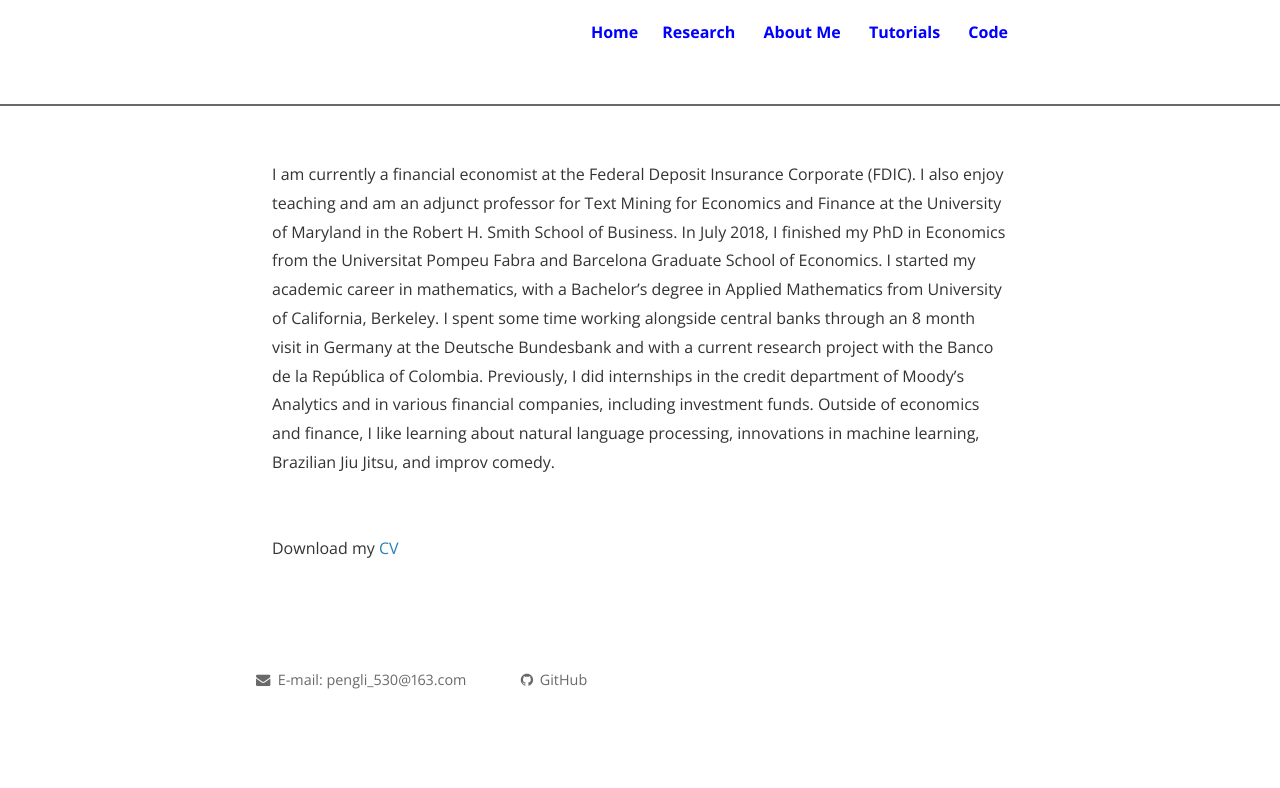
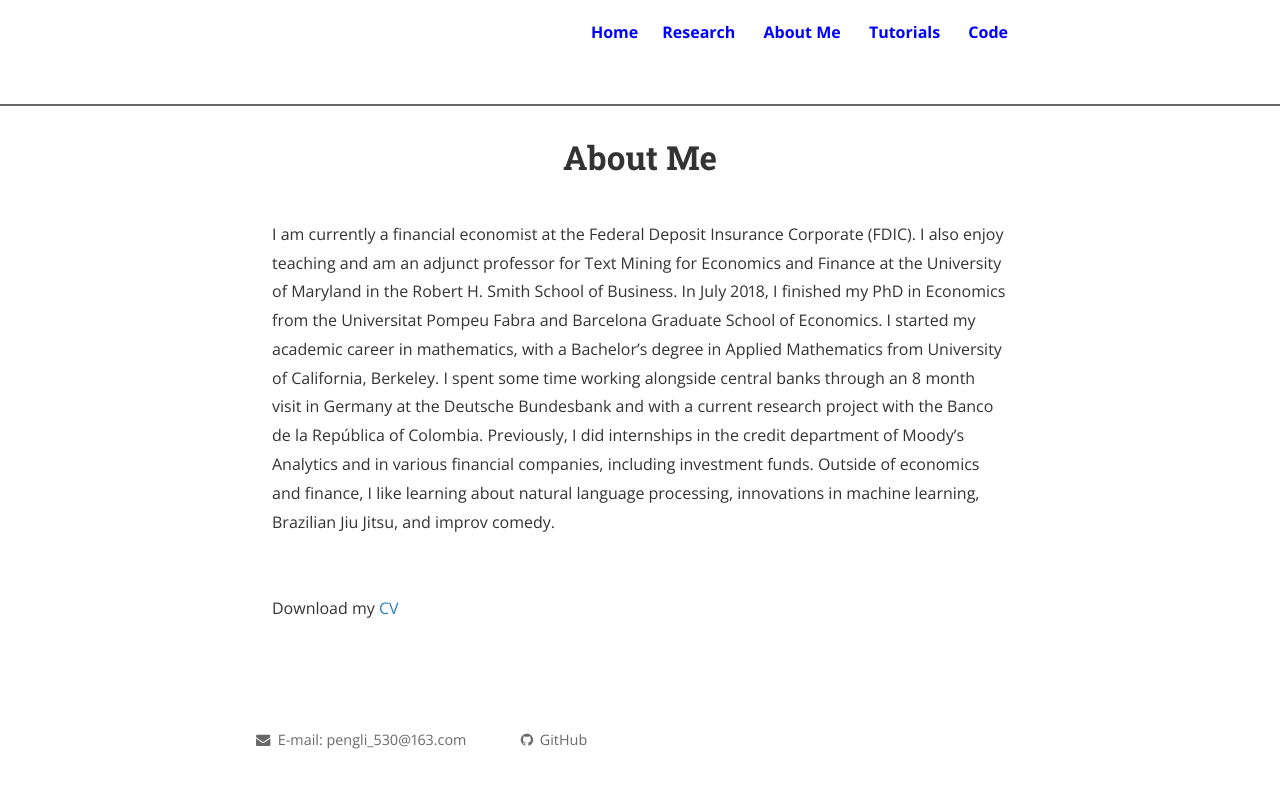
Before and after one commit to lp48280421/lp48280421.github.io, a Jekyll site: the page built from about.md, in a window 1280 px wide. Shown: the top 788 px of the page. Built offline with Jekyll 4.4.1, drawn with Linux system fonts in a browser that asks for light colours; nearby versions of some CDN libraries; comment, search, counter and statistics services are not loaded; a style sheet for code colours, icons or effects is not loaded.

Commit message:
Update about.md

```diff
--- a/about.md
+++ b/about.md
@@ -1,6 +1,6 @@
 ---
 layout: page
-<!--title: About Me-->
+title: About Me
 permalink: /about/
 ---
 I am currently a financial economist at the Federal Deposit Insurance Corporate (FDIC). I also enjoy teaching and am an adjunct professor for Text Mining for Economics and Finance at the University of Maryland in the Robert H. Smith School of Business. In July 2018, I finished my PhD in Economics from the Universitat Pompeu Fabra and Barcelona Graduate School of Economics. I started my academic career in mathematics, with a Bachelor's degree in Applied Mathematics from University of California, Berkeley. I spent some time working alongside central banks through an 8 month visit in Germany at the Deutsche Bundesbank and with a current research project with the Banco de la Rep&uacute;blica of Colombia. Previously, I did internships in the credit department of Moody's Analytics and in various financial companies, including investment funds. Outside of economics and finance, I like learning about natural language processing, innovations in machine learning, Brazilian Jiu Jitsu, and improv comedy.
```
